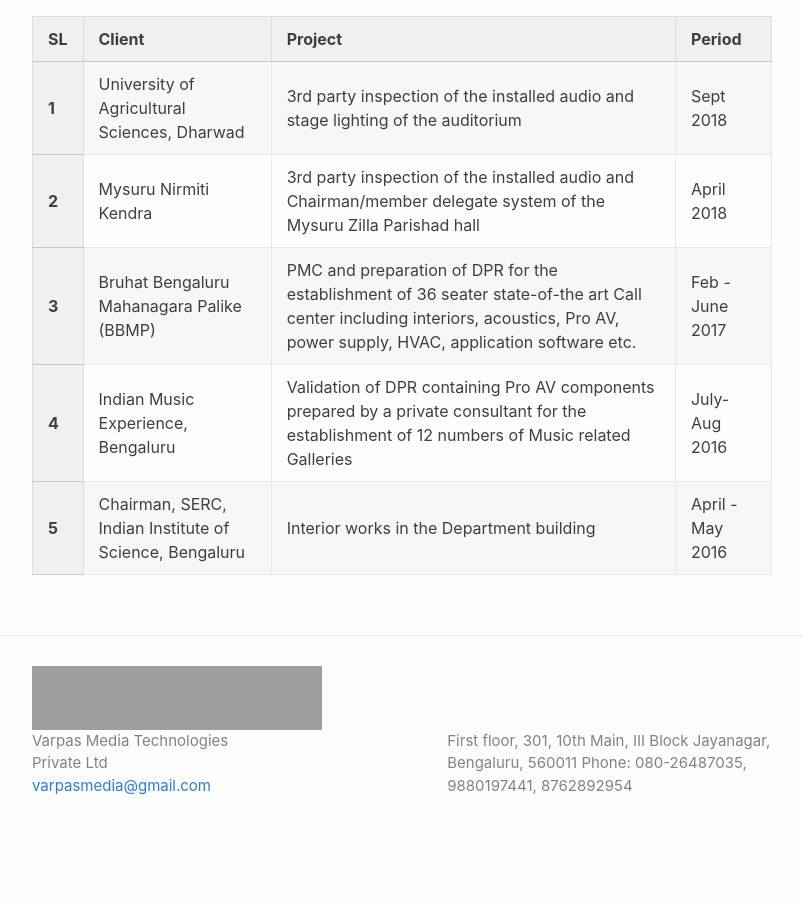
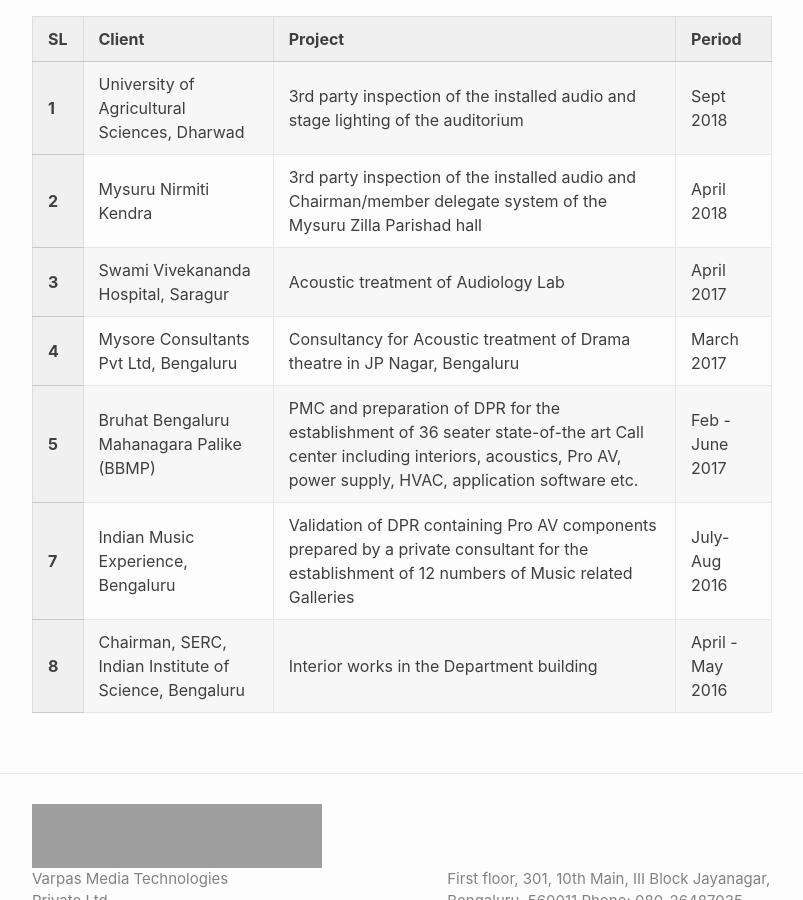
Before and after one commit to VarpasMedia/VarpasMedia.github.io, a Jekyll site: the page built from Projects.md, in a window 1280 px wide and 900 px high, scrolled down 2630 px. Shown: the whole window, without its empty margins (238-1041 px from the left). Built offline with Jekyll 4.4.1, drawn with Linux system fonts in a browser that asks for light colours; our own code applies the rules of GitHub Pages for plain Markdown files; before the commit the page ends 3487 px from its top, so only the background shows below that; grey boxes are pictures that could not be loaded.

Commit message:
Update Projects.md

```diff
--- a/Projects.md
+++ b/Projects.md
@@ -240,9 +240,22 @@ permalink: /Projects/
         <td>April 2018</td>
         </tr>
 
+	<tr>
+        <th>3</th>
+	<td>Swami Vivekananda Hospital, Saragur</td>
+        <td> Acoustic treatment of Audiology Lab</td>
+        <td>April 2017</td>
+        </tr>
 
 	<tr>
-        <th>3</th>
+        <th>4</th>
+	<td>Mysore Consultants Pvt Ltd, Bengaluru</td>
+        <td> Consultancy for Acoustic treatment of Drama theatre in JP Nagar, Bengaluru</td>
+        <td>March 2017</td>
+        </tr>
+
+	<tr>
+        <th>5</th>
 	<td>Bruhat Bengaluru Mahanagara Palike (BBMP)</td>
         <td>PMC and preparation of DPR for the establishment of 36 seater state-of-the art Call center including interiors, acoustics, Pro AV, power supply, HVAC, application software etc.</td>
         <td>Feb - June 2017</td>
@@ -251,14 +264,14 @@ permalink: /Projects/
 
 
 	<tr>
-        <th>4</th>
+        <th>7</th>
 	<td>Indian Music Experience, Bengaluru</td>
         <td>Validation of DPR containing Pro AV components prepared by a private consultant for the establishment of 12 numbers of Music related Galleries </td>
         <td>July- Aug 2016</td>
         </tr>
 
 	<tr>
-        <th>5</th>
+        <th>8</th>
 	<td>Chairman, SERC, Indian Institute of Science, Bengaluru</td>
         <td>Interior works in the Department building </td>
         <td>April - May 2016</td>
```
